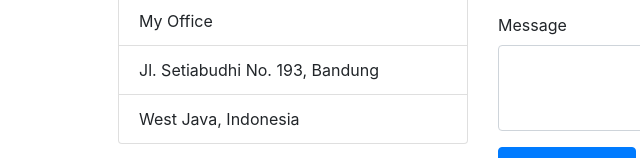
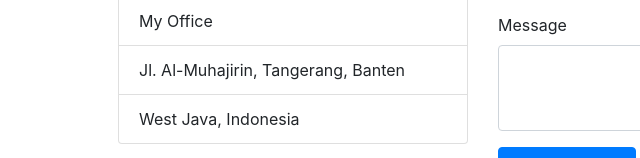
Before and after one commit to twoliong/web-netlify, a plain HTML site: page index.html in a window 1280 px wide. Shown: the part 2323-2481 px from the top of the page, 62-702 px from the left. Drawn offline with nearby package versions, Linux system fonts and the light colour scheme.

Commit message:
Fixing address

```diff
--- a/index.html
+++ b/index.html
@@ -227,7 +227,9 @@
             <ul class="list-group mb-4">
               <li class="list-group-item"><h3>Location</h3></li>
               <li class="list-group-item">My Office</li>
-              <li class="list-group-item">Jl. Setiabudhi No. 193, Bandung</li>
+              <li class="list-group-item">
+                Jl. Al-Muhajirin, Tangerang, Banten
+              </li>
               <li class="list-group-item">West Java, Indonesia</li>
             </ul>
           </div>
```
